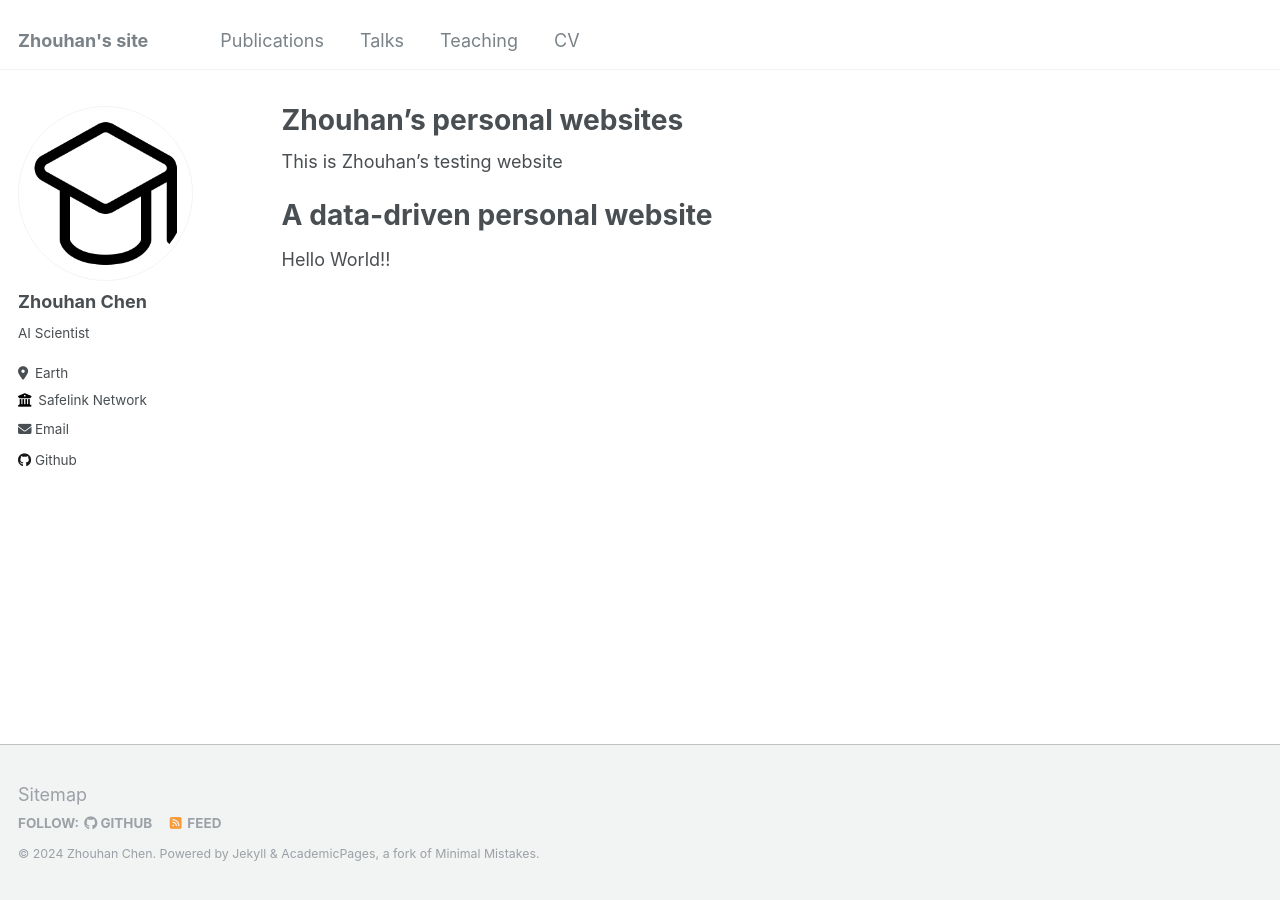
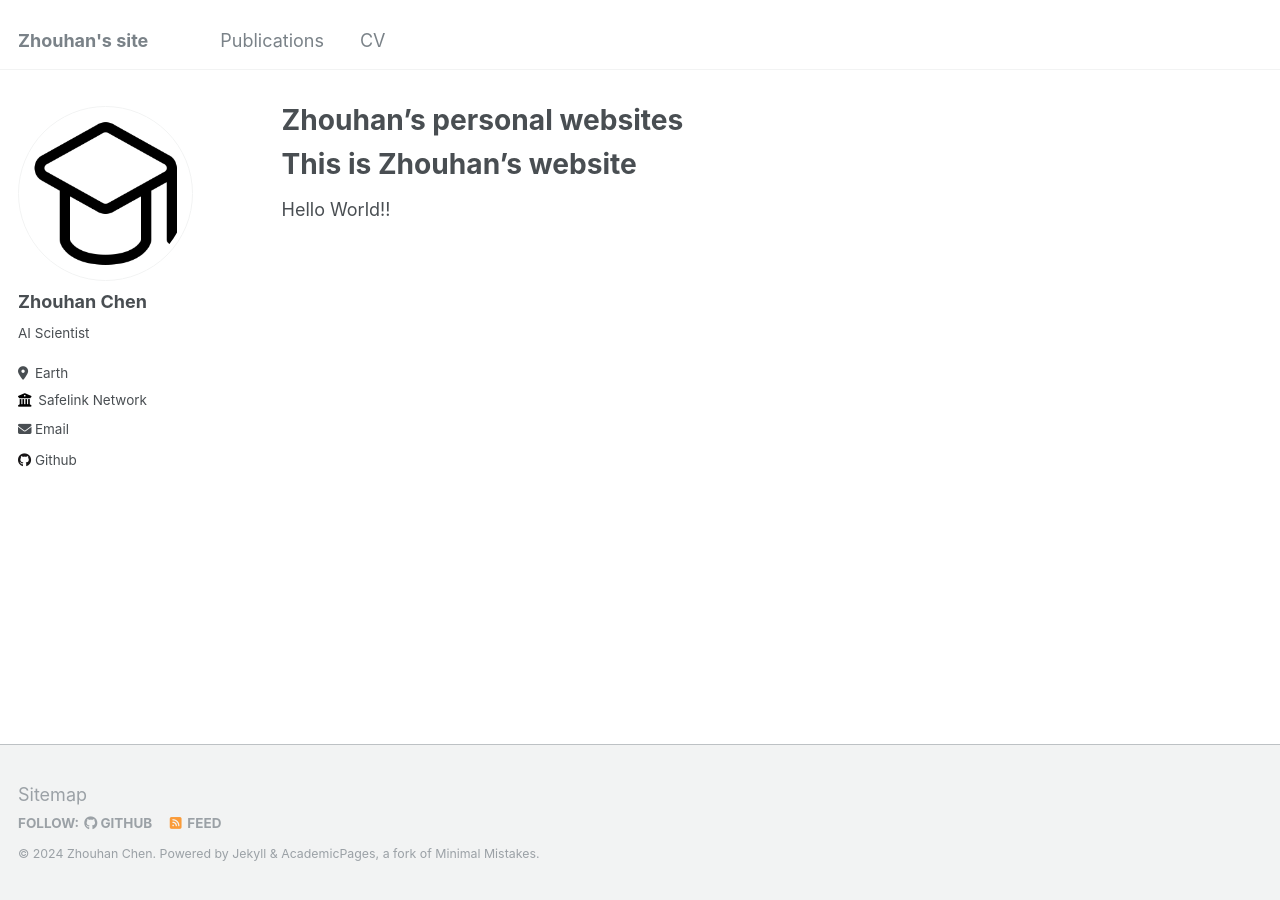
Before and after one commit to zhouhanc/github.io, a Jekyll site: the page built from _pages/about.md, in a window 1280 px wide. Built offline with Jekyll 4.4.1, drawn with Linux system fonts in a browser that asks for light colours.

Commit message:
update url

```diff
--- a/_pages/about.md
+++ b/_pages/about.md
@@ -7,9 +7,7 @@ redirect_from:
   - /about.html
 ---
 
-This is Zhouhan's testing website
-
-A data-driven personal website
+This is Zhouhan's website
 ======
 
 Hello World!!
```
Also changed, not shown: _data/navigation.yml (+4 -4 lines).
